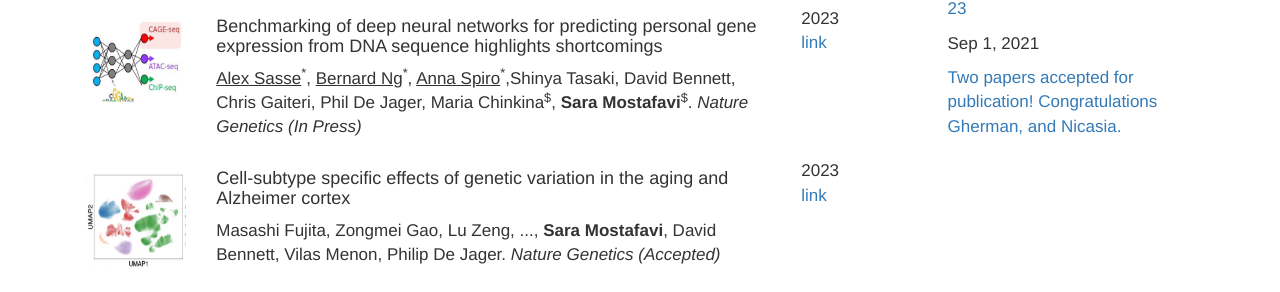
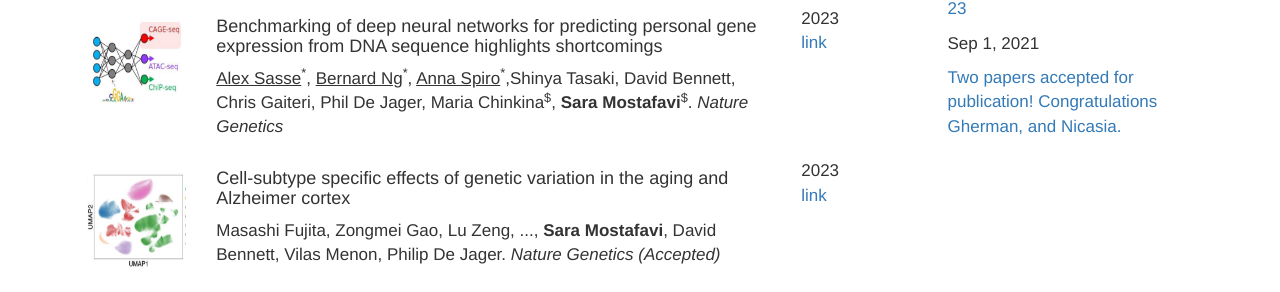
Before and after one commit to saramostafavi/saramostafavi.github.io, a Jekyll site: the page built from publications.html, in a window 1280 px wide and 900 px high, scrolled down 313 px. Shown: the part 167-459 px from the top of the window. Built offline with Jekyll 4.4.1, drawn with Linux system fonts in a browser that asks for light colours; nearby versions of some CDN libraries; a style sheet for code colours, icons or effects is not loaded.

Commit message:
Update publications.yml

```diff
--- a/_data/publications.yml
+++ b/_data/publications.yml
@@ -2,12 +2,12 @@
 - title: >
     Benchmarking of deep neural networks for predicting personal gene expression from DNA sequence highlights shortcomings
   author: >
-     <u>Alex Sasse</u><sup>*</sup>, <u>Bernard Ng</u><sup>*</sup>, <u>Anna Spiro</u><sup>*</sup>,Shinya Tasaki, David Bennett, Chris Gaiteri, Phil De Jager, Maria Chinkina<sup>$</sup>, <b> Sara Mostafavi</b><sup>$</sup>.<I> Nature Genetics (In Press)</I>
+     <u>Alex Sasse</u><sup>*</sup>, <u>Bernard Ng</u><sup>*</sup>, <u>Anna Spiro</u><sup>*</sup>,Shinya Tasaki, David Bennett, Chris Gaiteri, Phil De Jager, Maria Chinkina<sup>$</sup>, <b> Sara Mostafavi</b><sup>$</sup>.<I> Nature Genetics</I>
   image: ../images/Enf.png
   year: 2023
   repo:
     name: link
-    url: https://www.biorxiv.org/content/10.1101/2023.03.16.532969v3
+    url: https://www.nature.com/articles/s41588-023-01524-6
 
 - title: >
     Cell-subtype specific effects of genetic variation in the aging and Alzheimer cortex
```
